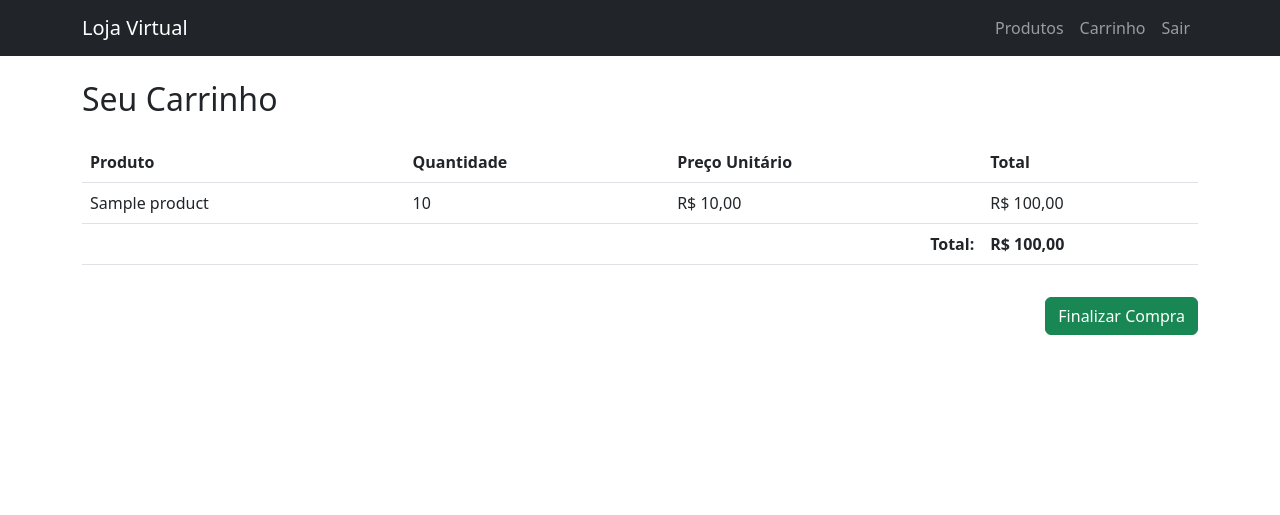
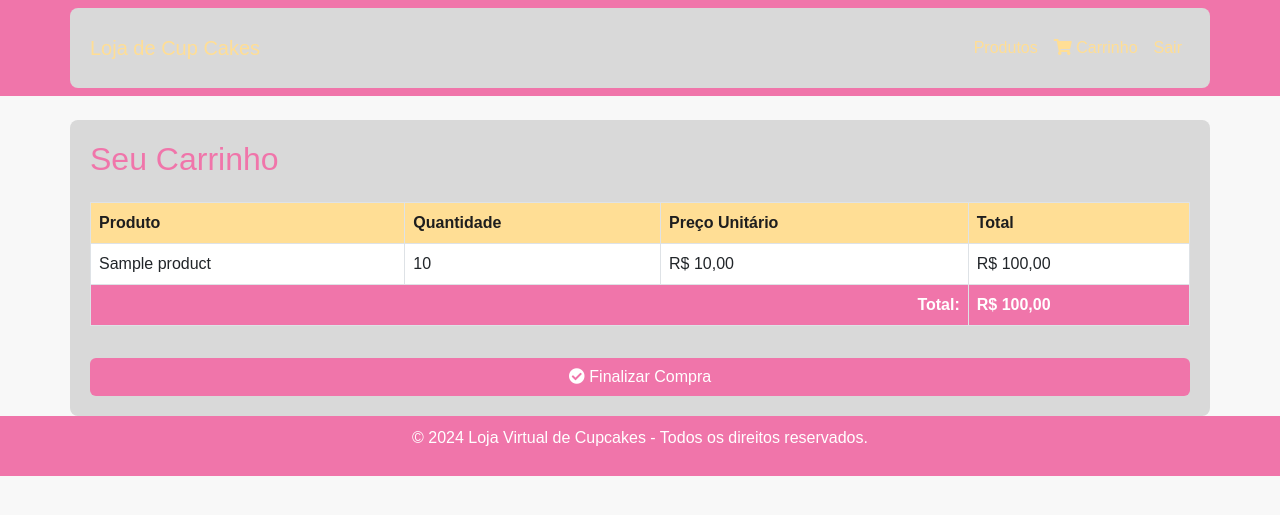
Before and after one commit to jchrisostomo/loja-virtual, a Django app: page /cart/ in a window 1280 px wide. Shown: the top 515 px of the page. Run offline with Django 5.2, Linux system fonts and the light colour scheme; a user stored in the database is signed in; tables that the repository leaves empty hold one stand-in row (values such as "Sample post").

Commit message:
wip: atualização da paleta de cores e do layout

```diff
--- a/templates/base.html
+++ b/templates/base.html
@@ -5,11 +5,68 @@
     <meta name="viewport" content="width=device-width, initial-scale=1.0">
     <title>Loja Virtual</title>
     <link href="https://cdn.jsdelivr.net/npm/bootstrap@5.3.0/dist/css/bootstrap.min.css" rel="stylesheet">
+    <link href="https://cdnjs.cloudflare.com/ajax/libs/font-awesome/6.0.0-beta3/css/all.min.css" rel="stylesheet"> <!-- Font Awesome -->
+    <link href="https://cdnjs.cloudflare.com/ajax/libs/font-awesome/5.15.4/css/all.min.css" rel="stylesheet">
+
+    <style>
+        body {
+            font-family: Arial, sans-serif;
+            background-color: #F8F8F8;
+        }
+
+        .navbar {
+            background-color: #F075AA; /* Rosa escuro */
+        }
+
+        .navbar-brand, .nav-link {
+            color: #FFDE95 !important; /* Amarelo para os links e logo */
+        }
+
+        .navbar-nav .nav-link:hover {
+            color: #1E1E1E !important; /* Preto para o hover nos links */
+        }
+
+        .container {
+            background-color: #D9D9D9; /* Fundo cinza claro */
+            padding: 20px;
+            border-radius: 8px;
+        }
+
+        .alert {
+            background-color: #F075AA; /* Rosa escuro */
+            color: #FFFFFF;
+        }
+
+        .alert-success {
+            background-color: #4CAF50; /* Verde para mensagens de sucesso */
+        }
+
+        .alert-error {
+            background-color: #f44336; /* Vermelho para erros */
+        }
+
+        footer {
+            background-color: #F075AA;
+            color: white;
+            text-align: center;
+            padding: 10px;
+        }
+
+        .btn-custom {
+            background-color: #F075AA;
+            color: white;
+        }
+
+        .btn-custom:hover {
+            background-color: #FFDE95;
+            color: #1E1E1E;
+        }
+    </style>
 </head>
 <body>
-    <nav class="navbar navbar-expand-lg navbar-dark bg-dark">
+    <nav class="navbar navbar-expand-lg navbar-dark">
         <div class="container">
-            <a class="navbar-brand" href="{% url 'product_list' %}">Loja Virtual</a>
+            <a class="navbar-brand" href="{% url 'product_list' %}">Loja de Cup Cakes</a>
             <button class="navbar-toggler" type="button" data-bs-toggle="collapse" data-bs-target="#navbarNav">
                 <span class="navbar-toggler-icon"></span>
             </button>
@@ -20,7 +77,9 @@
                     </li>
                     {% if user.is_authenticated %}
                     <li class="nav-item">
-                        <a class="nav-link" href="{% url 'cart' %}">Carrinho</a>
+                        <a class="nav-link" href="{% url 'cart' %}">
+                            <i class="fas fa-shopping-cart"></i> Carrinho
+                        </a>
                     </li>
                     <li class="nav-item">
                         <a class="nav-link" href="{% url 'admin:logout' %}">Sair</a>
@@ -48,6 +107,10 @@
         {% endblock %}
     </div>
 
+    <footer>
+        <p>&copy; 2024 Loja Virtual de Cupcakes - Todos os direitos reservados.</p>
+    </footer>
+
     <script src="https://cdn.jsdelivr.net/npm/bootstrap@5.3.0/dist/js/bootstrap.bundle.min.js"></script>
 </body>
 </html>
--- a/templates/store/cart.html
+++ b/templates/store/cart.html
@@ -1,16 +1,17 @@
 {% extends 'base.html' %}
 
 {% block content %}
-<h2 class="mb-4">Seu Carrinho</h2>
+<h2 class="mb-4" style="color: #F075AA;">Seu Carrinho</h2>
+
 {% if cart_items %}
 <div class="table-responsive">
-    <table class="table">
+    <table class="table table-bordered">
         <thead>
             <tr>
-                <th>Produto</th>
-                <th>Quantidade</th>
-                <th>Preço Unitário</th>
-                <th>Total</th>
+                <th style="background-color: #FFDE95; color: #1E1E1E;">Produto</th>
+                <th style="background-color: #FFDE95; color: #1E1E1E;">Quantidade</th>
+                <th style="background-color: #FFDE95; color: #1E1E1E;">Preço Unitário</th>
+                <th style="background-color: #FFDE95; color: #1E1E1E;">Total</th>
             </tr>
         </thead>
         <tbody>
@@ -25,17 +26,22 @@
         </tbody>
         <tfoot>
             <tr>
-                <td colspan="3" class="text-end"><strong>Total:</strong></td>
-                <td><strong>R$ {{ total }}</strong></td>
+                <td colspan="3" class="text-end" style="background-color: #F075AA; color: white; font-weight: bold;">Total:</td>
+                <td style="background-color: #F075AA; color: white; font-weight: bold;">R$ {{ total }}</td>
             </tr>
         </tfoot>
     </table>
 </div>
+
 <div class="text-end mt-3">
-    <a href="{% url 'checkout' %}" class="btn btn-success">Finalizar Compra</a>
+    <a href="{% url 'checkout' %}" class="btn btn-custom w-100">
+        <i class="fas fa-check-circle"></i> Finalizar Compra
+    </a>
 </div>
+
 {% else %}
-<p>Seu carrinho está vazio.</p>
+<p style="color: #8B8B8B;">Seu carrinho está vazio.</p>
 <a href="{% url 'product_list' %}" class="btn btn-primary">Continuar Comprando</a>
 {% endif %}
+
 {% endblock %}
```
Also changed, not shown: templates/store/product_list.html (+13 -9 lines).
